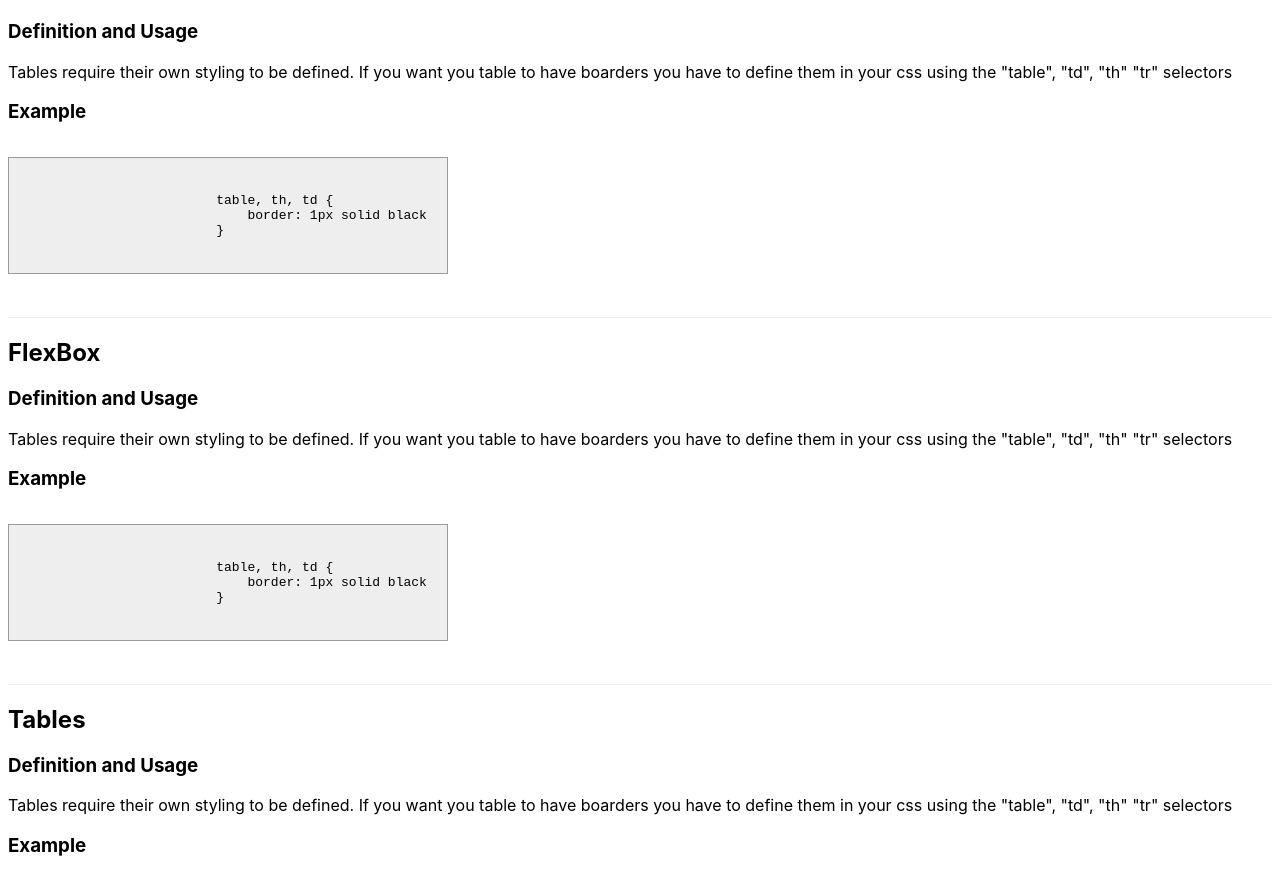
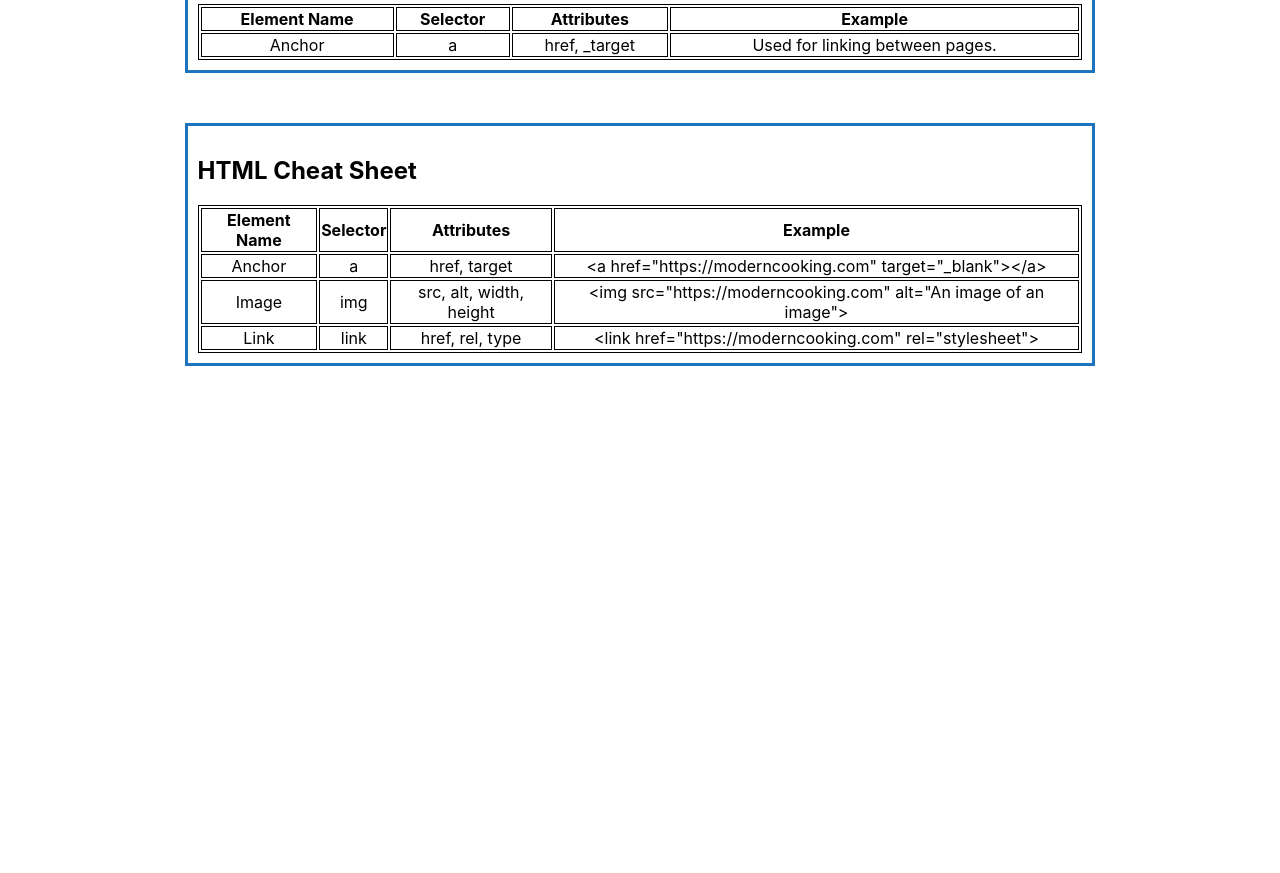
Before and after one commit to ModenDev/cssCheatSheet, a plain HTML site: page index.html in a window 1280 px wide. Shown: the part 178-1051 px from the top of the page. After the commit the page ends 800 px from the top, so only its background shows below. Drawn offline with Linux system fonts and the light colour scheme.

Commit message:
Added several new HTML elements and changed layout

```diff
--- a/css/styles.css
+++ b/css/styles.css
@@ -1,5 +1,6 @@
 body {
-    font-family: -apple-system, BlinkMacSystemFont, 'Segoe UI', Roboto, Oxygen, Ubuntu, Cantarell, 'Open Sans', 'Helvetica Neue', sans-serif;
+  font-family: -apple-system, BlinkMacSystemFont, "Segoe UI", Roboto, Oxygen,
+    Ubuntu, Cantarell, "Open Sans", "Helvetica Neue", sans-serif;
 }
 pre code {
   background-color: #eee;
@@ -9,8 +10,15 @@ pre code {
   width: min-content;
 }
 
-table, th, td {
-    border: 1px solid black
+table {
+  width: 100%;
+}
+
+table,
+th,
+td {
+  border: 1px solid black;
+  text-align: center;
 }
 ul {
   list-style-type: none;
@@ -43,10 +51,17 @@ ul {
   width: 100%;
 }
 
-  article {
-    border-bottom: 1px solid #ececec;
+section {
+  margin: auto;
+  width: 70%;
+  border: 3px solid #1e73be;
+  padding: 10px;
 }
 
 header {
   margin-bottom: 100px;
 }
+
+#css {
+    margin-bottom: 50px;
+}
--- a/index.html
+++ b/index.html
@@ -16,67 +16,52 @@
             </ul>
         </nav>
     </header>
-    <section>
-        <h2 id="css">CSS Cheat Sheet</h2>
-        <article>
-            <h2>Tables</h2>
-            <h3>Definition and Usage</h3>
-            <p>Tables require their own styling to be defined. If you want you table to have boarders  you have to define them in your css using the "table", "td", "th" "tr" selectors</p>
-            <h3>Example</h3>
-            <pre>
-                <code>
-                        table, th, td {
-                            border: 1px solid black
-                        }
-                </code>
-            </pre>
-        </article>
-        <article>
-            <h2>FlexBox</h2>
-            <h3>Definition and Usage</h3>
-            <p>Tables require their own styling to be defined. If you want you table to have boarders  you have to define them in your css using the "table", "td", "th" "tr" selectors</p>
-            <h3>Example</h3>
-            <pre>
-                <code>
-                        table, th, td {
-                            border: 1px solid black
-                        }
-                </code>
-            </pre>
-        </article>
-        <article>
-            <h2>Tables</h2>
-            <h3>Definition and Usage</h3>
-            <p>Tables require their own styling to be defined. If you want you table to have boarders  you have to define them in your css using the "table", "td", "th" "tr" selectors</p>
-            <h3>Example</h3>
-            <pre>
-                <code>
-                        table, th, td {
-                            border: 1px solid black
-                        }
-                </code>
-            </pre>
-        </article>
+    <section id="css">
+        <h2>CSS Cheat Sheet</h2>
+        <table>
+            <tr>
+                <th>Element Name</th>
+                <th>Selector</th>
+                <th>Attributes</th>
+                <th>Example</th>
+            </tr>
+            <tr>
+                <td>Anchor</td>
+                <td>a</td>
+                <td>href, _target</td>
+                <td>Used for linking between pages.</td>
+            </tr>
+        </table>
     </section>
-    <sections>
-        <h2 id="html">HTML Cheat Sheet</h2>
-        <article>
-            <h2>Tables</h2>
-            <h3>Definition and Usage</h3>
-            <p>The "table" tag defines an HTML table. An HTML table consists of one "table" element and one or more "tr", "th", and "td" elements. The "tr" element defines a table row, the "th" element defines a table header, and the "td" element defines a table cell. An HTML table may also include "caption", "colgroup", "thead", "tfoot", and "tbody" elements.</p>
-            <h3>Eaxmple</h3>
+    <section id="html">
+        <h2>HTML Cheat Sheet</h2>
             <table>
                 <tr>
-                    <th>rows</th>
-                    <th>columns</th>
+                    <th>Element Name</th>
+                    <th>Selector</th>
+                    <th>Attributes</th>
+                    <th>Example</th>
                 </tr>
                 <tr>
-                    <td>rows</td>
-                    <td>columns</td>
+                    <td>Anchor</td>
+                    <td>a</td>
+                    <td>href, target</td>
+                    <td>&lt;a href="https://moderncooking.com" target="_blank"&gt;&lt;/a&gt;</td>
+                </tr>
+                <tr>
+                    <td>Image</td>
+                    <td>img</td>
+                    <td>src, alt, width, height</td>
+                    <td>&lt;img src="https://moderncooking.com" alt="An image of an image"&gt;</td>
+                </tr>
+                <tr>
+                    <td>Link</td>
+                    <td>link</td>
+                    <td>href, rel, type</td>
+                    <td>&lt;link href="https://moderncooking.com" rel="stylesheet"&gt;</td>
                 </tr>
             </table>
-        </article>
-    </sections>
+    </section>
 
     <footer></footer>
 
```
Lines whose indentation alone changed are shown as unchanged.
